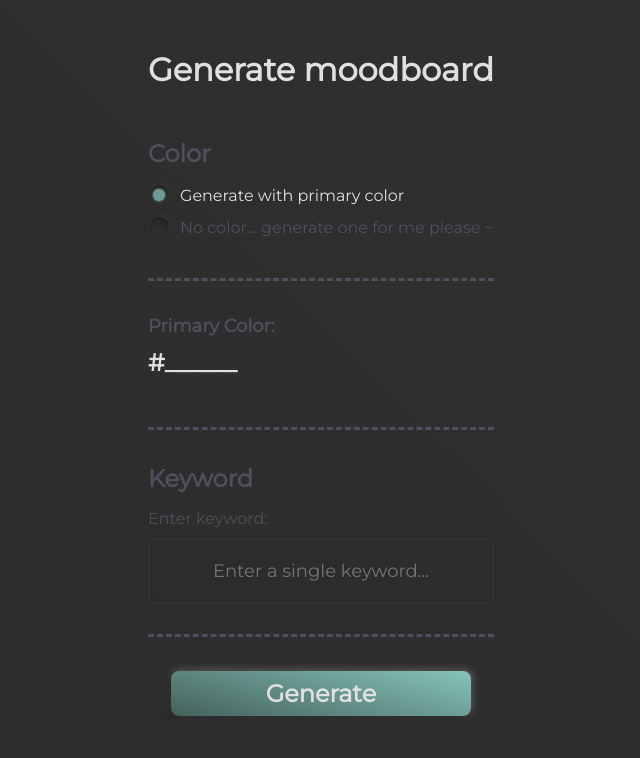
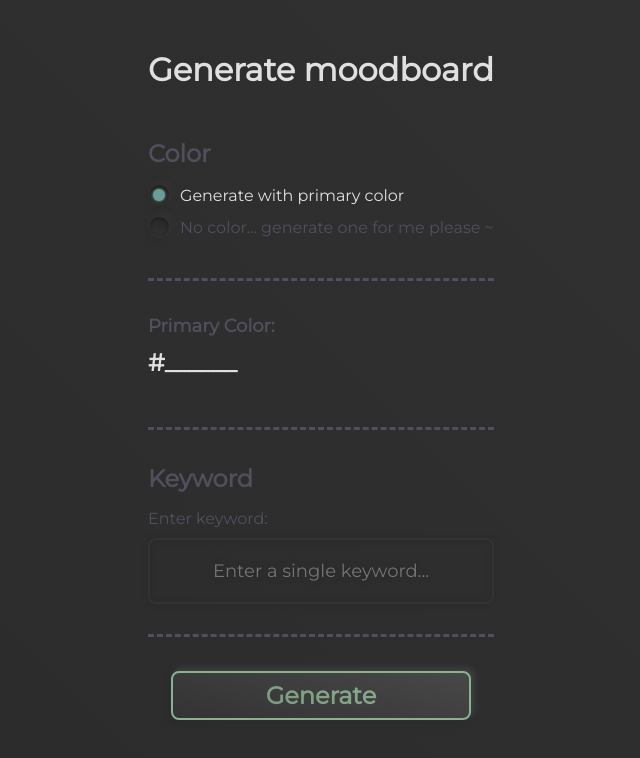
Before and after one commit to hellturt/moodboard-app, a React (Create React App) app: page / in a window 1280 px wide. Shown: the top 758 px of the page, without its empty margins (319-959 px from the left). Built offline with nearby package versions, Linux system fonts and the light colour scheme.

Commit message:
fix bug on keyword

```diff
--- a/src/component/InputForm/InputForm.js
+++ b/src/component/InputForm/InputForm.js
@@ -80,13 +80,10 @@ const InputForm = () => {
 
         console.log({ primaryColor, primaryToHSV })
 
-
-
-
         const colors = Please.make_scheme(
             primaryToHSV,
             {
-                scheme_type: 'ana',
+                scheme_type: 'analogous',
                 golden: true,
                 format: 'hex'
             }
@@ -115,14 +112,13 @@ const InputForm = () => {
 
         const combinedKeyword = keyword.replace(' ', '%20')
         console.log(combinedKeyword)
-        const pinterestKeyword = `${combinedKeyword} app`
+        const pinterestKeyword = `${combinedKeyword}%20app`
 
         const response = await Promise.all([
             generateColor(),
-            scrapeBehance(combinedKeyword),
-            scrapeDribbble(combinedKeyword),
+            scrapeBehance(pinterestKeyword),
+            scrapeDribbble(pinterestKeyword),
             scrapePinterest(pinterestKeyword),
-            // getImagePexels(keyword).catch(err => { console.log(err); return {} })
         ])
 
 
@@ -130,17 +126,10 @@ const InputForm = () => {
         const behanceResult = response[1];
         const dribbbleResult = response[2]
         const pinterestResult = response[3];
-        // const pexelsResult = response[4];
-
-
-        // const { data: { result } } = colorResult
-
-        // const hexColor = rgbToHex(result[0][0], result[0][1], result[0][2])
 
         const selectedColor = colorResult.replace('#', '')
         const dribbbleColorResult = await scrapeDribbbleColor(selectedColor)
 
-        console.log({ dribbbleResult, dribbbleColorResult })
 
         if (behanceResult.status === 200) {
             const { data } = behanceResult
@@ -162,17 +151,9 @@ const InputForm = () => {
             setPinterestResult(data.data)
         }
 
-
-        // if (pexelsResult.status === 200) {
-        //     const { data: { photos } } = pexelsResult;
-        //     setPexelsResult(photos)
-        // }
-
         setIsLoading(false)
         setPrimaryColor('')
         setShowResult(true)
-
-
     }
 
     const renderColorForm = () => {
--- a/src/component/InputForm/style.scss
+++ b/src/component/InputForm/style.scss
@@ -128,6 +128,8 @@
 }
 
 .generate-btn{
+    cursor: pointer;
+    position: relative;
     box-sizing: border-box;
     min-width: 300px;
     padding: 8px 20px;
@@ -136,9 +138,29 @@
     border-radius: 8px;
     font-size: 24px;
     font-weight: 600;
-    color: var(--color-white);
-    background: linear-gradient(15deg, rgb(69, 97, 92) 0%, rgba(133,195,185,1) 100%);;
-    filter: drop-shadow(-2px 2px 3px rgba(20, 20, 20, .6)) drop-shadow(2px -2px 3px rgba(160, 160, 160, .4));
+    color: var(--color-green);
+    background: var(--color-grey);
+    border: 2px solid var(--color-green);
+    // background: linear-gradient(15deg, var(--color-grey) 0%, var(--color-grey) 100%);;
+    filter: drop-shadow(-2px 2px 3px rgba(20, 20, 20, .2)) drop-shadow(3px -3px 3px rgba(255, 255, 255, .1));
+    transition: all ease-in-out .25s;
+}
+
+.generate-btn::before{
+    content: '';
+    position: absolute;
+    left: 0;
+    top: 0;
+    border-radius: 6px;
+    width: 100%;
+    height: 100%;
+    background: linear-gradient(15deg, rgba(51, 51, 51, .3) 0%, rgba(255, 255, 255, .1) 100%);
+}
+
+.generate-btn:hover{
+    color: var(--color-black);
+    background: var(--color-green);
+    // background: linear-gradient(15deg, rgb(69, 97, 92) 0%, rgba(133,195,185,1) 100%);
 }
 
 .loader-container{
```
